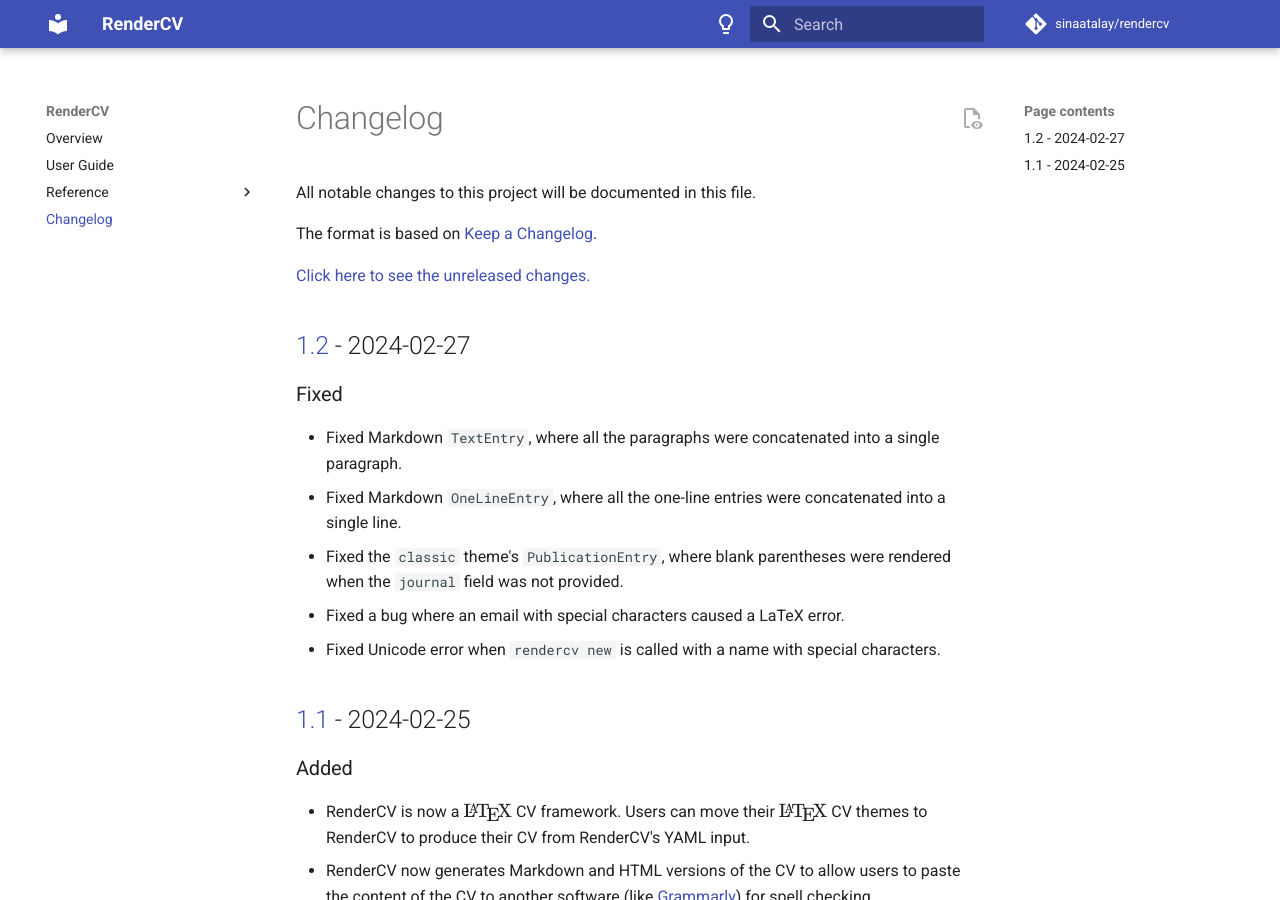
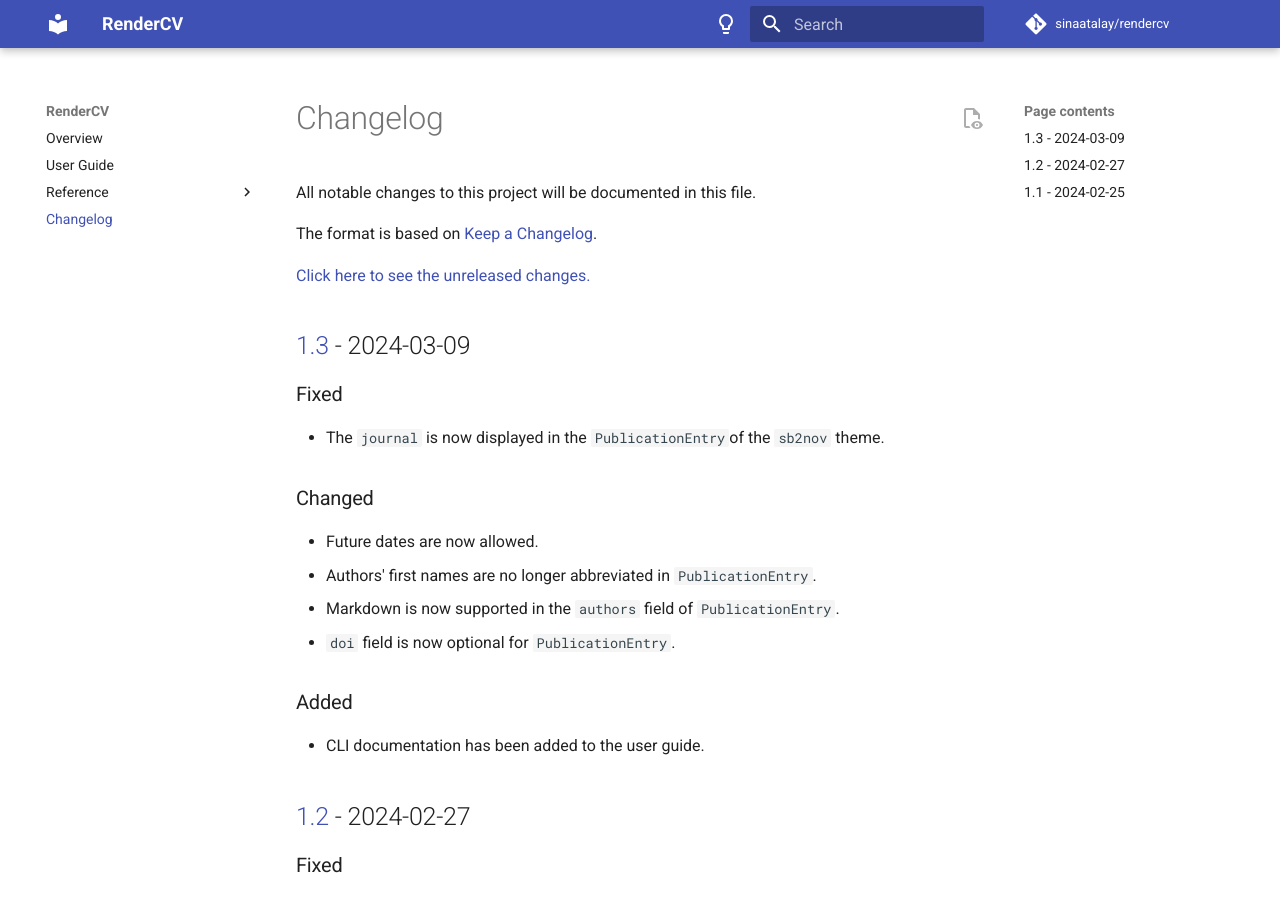
Before and after one commit to sinaatalay/rendercv, an MkDocs documentation site: the page built from docs/changelog.md, in a window 1280 px wide and 900 px high. Built offline with MkDocs 1.6.1 and Material for MkDocs 9.7.7, drawn with Linux system fonts in a browser that asks for light colours; comment, search, counter and statistics services are not loaded.

Commit message:
docs: update changelog

```diff
--- a/docs/changelog.md
+++ b/docs/changelog.md
@@ -9,10 +9,26 @@ The format is based on [Keep a Changelog](https://keepachangelog.com/en/1.1.0/).
 
 [Click here to see the unreleased changes.](https://github.com/sinaatalay/rendercv/compare/v1.2...HEAD)
 
-<!-- ### Fixed
+<!--
+### Fixed
 ### Changed
 ### Removed
-### Added -->
+### Added
+-->
+
+## [1.3] - 2024-03-09
+
+### Fixed
+- The `journal` is now displayed in the `PublicationEntry`of the `sb2nov` theme.
+
+### Changed
+- Future dates are now allowed.
+- Authors' first names are no longer abbreviated in `PublicationEntry`.
+- Markdown is now supported in the `authors` field of `PublicationEntry`.
+- `doi` field is now optional for `PublicationEntry`.
+
+### Added
+- CLI documentation has been added to the user guide.
 
 
 ## [1.2] - 2024-02-27
@@ -47,5 +63,6 @@ The format is based on [Keep a Changelog](https://keepachangelog.com/en/1.1.0/).
 - The reference has been rewritten.
 - The build system has been changed from `setuptools` to `hatchling`.
 
+[1.3]: https://github.com/sinaatalay/rendercv/releases/tag/v1.3
 [1.2]: https://github.com/sinaatalay/rendercv/releases/tag/v1.2
 [1.1]: https://github.com/sinaatalay/rendercv/releases/tag/v1.1
```
